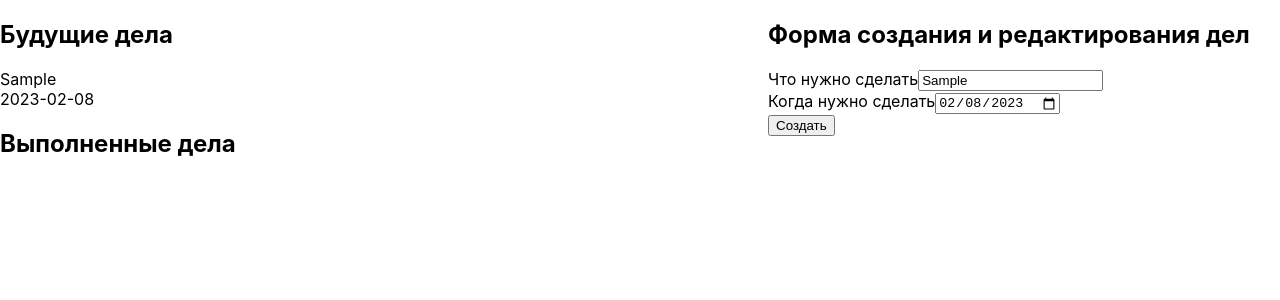
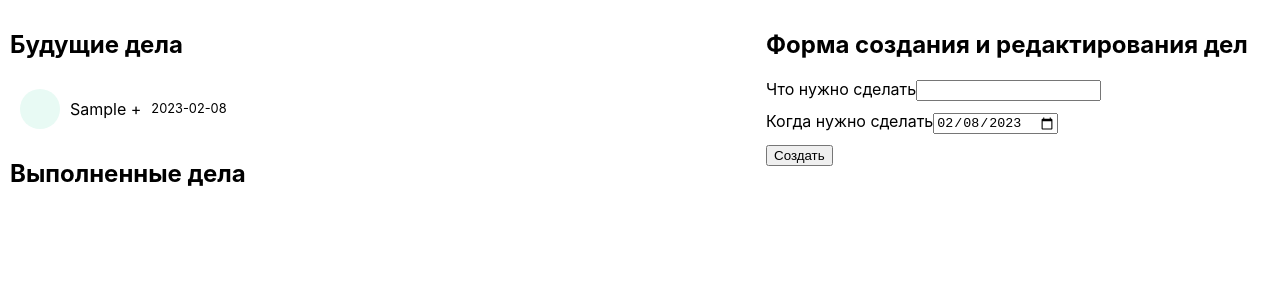
Before and after one commit to tverdohleboff/to-do-list, a React (Create React App) app: page / in a window 1280 px wide. Both pictures are taken after typing "Sample" into the empty fields and a click on the button "Создать". Shown: the top 300 px of the page. Built offline with nearby package versions, Linux system fonts and the light colour scheme.

Commit message:
Add Status CheckBox

```diff
--- a/src/App.css
+++ b/src/App.css
@@ -1,6 +1,7 @@
 .App {
   display: flex;
   flex-direction: row;
+  padding: 10px;
 }
 
 .lists {
@@ -12,3 +13,44 @@
 .form {
   flex: 0 0 40%;
 }
+
+.FutureTasksList {
+  display: flex;
+  flex-direction: column;
+  gap: 5px;
+}
+
+.Task {
+  display: flex;
+  flex-direction: row;
+  gap: 10px;
+  margin: 10px;
+  align-items: center;
+}
+
+.Date {
+font-size: 0.8rem;;
+}
+
+.CreateEditForm__container {
+  display: flex;
+  flex-direction: column;
+  gap: 10px;
+}
+
+.CheckBoxStatus {
+  width: 40px;
+  height: 40px;
+}
+
+.CheckBoxStatus__button {
+  width: 40px;
+  height: 40px;
+  border-radius: 50%;
+  border: 0;
+  background-color: rgb(232, 250, 244);
+}
+
+.CheckBoxStatus__button:hover {
+  background-color: rgb(188, 255, 233);
+}
--- a/src/App.js
+++ b/src/App.js
@@ -11,7 +11,9 @@ function App() {
   return (
     <div className='App'>
       <div className='lists'>
-        <FutureTasks tasks={futureTasks} />
+        <FutureTasks
+        updateTask={setFutureTasks}
+        tasks={futureTasks} />
         <CompletedTasks />
       </div>
       <div className='form'>
--- /dev/null
+++ b/src/CheckBoxSwitchStatus.js
@@ -0,0 +1,15 @@
+import React from 'react';
+
+function CheckBoxSwitchStatus() {
+ return (
+  <div className='CheckBoxStatus'>
+    <button
+      className='CheckBoxStatus__button'
+      type='button'
+      // </div>onClick={UpdateStatusTask}
+    ></button>
+  </div>
+  );
+}
+
+export default CheckBoxSwitchStatus;
--- a/src/CreateEditForm.js
+++ b/src/CreateEditForm.js
@@ -9,6 +9,7 @@ function CreateEditForm(props) {
   const currentDate = new Date();
   const [name, setName] = useState('');
   const [date, setDate] = useState(currentDate.toLocaleDateString('en-CA'));
+  const [status, setStatus] = useState(false);
 
   function handleNameChange(event) {
     const value = event.target.value;
@@ -26,16 +27,22 @@ function CreateEditForm(props) {
       ...tasks,
       {
         name: name,
-        date: date
+        date: date,
+        status: status
       }
     ];
     createTask(updatedFutureTasks);
+    setName('');
+    setDate(currentDate.toLocaleDateString('en-CA'));
   }
 
   return (
     <div className='CreateEditForm'>
       <h2>Форма создания и редактирования дел</h2>
-      <form onSubmit={handleSubmitForm}>
+      <form
+        className='CreateEditForm__container'
+        onSubmit={handleSubmitForm}
+      >
         <div>
           <label htmlFor='name'>Что нужно сделать</label>
           <input
--- a/src/FutureTasks.js
+++ b/src/FutureTasks.js
@@ -3,6 +3,7 @@ import Task from './Task';
 
 function FutureTasks(props) {
   const {
+    update,
     tasks
   } = props;
 
@@ -12,7 +13,12 @@ function FutureTasks(props) {
       <div className='FutureTasksList'>
         {tasks.map(function(task) {
           return (
-            <Task name={task.name} date={task.date} key={task.name} />
+            <Task
+              name={task.name}
+              date={task.date}
+              key={task.name}
+              status={task.status}
+            />
           );
         })}
       </div>
--- a/src/Task.js
+++ b/src/Task.js
@@ -1,14 +1,17 @@
 import React from 'react';
+import CheckBoxSwitchStatus from './CheckBoxSwitchStatus';
 
 function Task(props) {
   const {
     name,
-    date
+    date,
+    status
   } = props;
 
   return (
     <div className='Task'>
-      <div className='Name'>{name}</div>
+      <CheckBoxSwitchStatus />
+      <div className='Name'>{name} + {status}</div>
       <div className='Date'>{date}</div>
     </div>
   );
```
